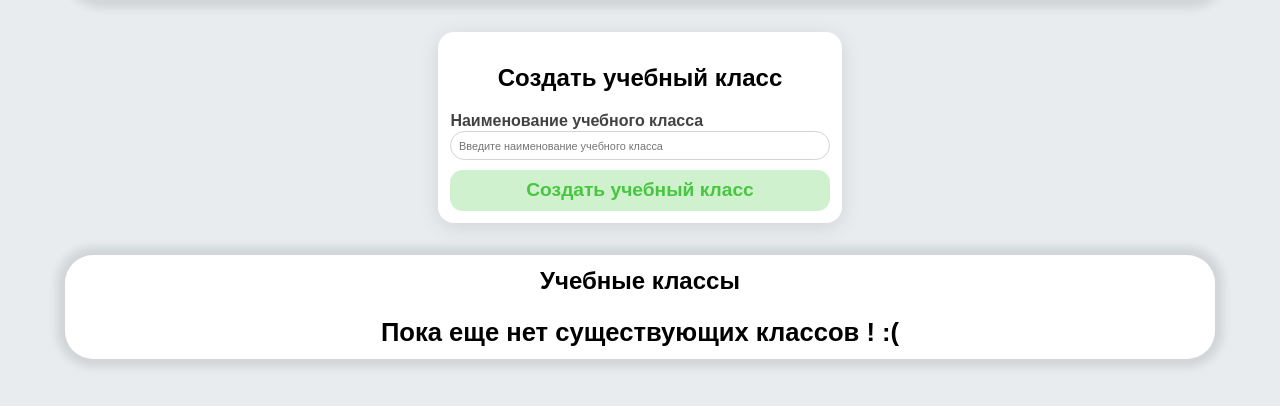
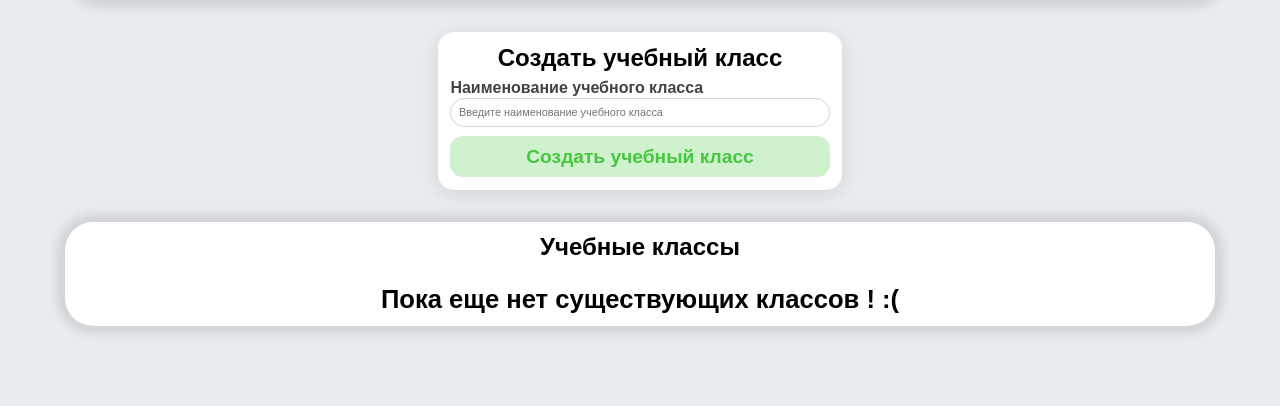
Before and after one commit to RodionMatytsin/diplom, a FastAPI app: template templates/admin.html in a window 1280 px wide. Shown: the part 79-485 px from the top of the page. Run offline with FastAPI, Linux system fonts and the light colour scheme; the template is opened without the code that fills it, so the values that code supplies are empty; parts of the project's set-up code (start-up, migrations or seed data) failed here and were passed over.

Commit message:
fix front

```diff
--- a/static/css/admin.css
+++ b/static/css/admin.css
@@ -170,6 +170,7 @@ header{
     font-weight: 700;
     color: #000000;
     text-align: center;
+    margin: 0 0 1.7% 0;
 }
 
 .input_label {
@@ -343,7 +344,7 @@ header{
 .teacher_class_with_schoolchildren_for_admin_name_class {
     font-weight: 500;
     font-size: 1.75rem;
-    margin: 2% 0;
+    margin: 1% 0 2% 0;
     display: flex;
     justify-content: center;
     align-items: center;
--- a/static/css/schoolchildren.css
+++ b/static/css/schoolchildren.css
@@ -266,6 +266,7 @@ header{
     font-weight: 700;
     color: #000000;
     text-align: center;
+    margin: 0 0 1.5% 0;
 }
 
 .input_label {
--- a/static/css/teachers.css
+++ b/static/css/teachers.css
@@ -117,6 +117,7 @@ header{
     font-weight: 700;
     color: #000000;
     text-align: center;
+    margin: 0 0 1.5% 0;
 }
 
 .input_label {
@@ -279,7 +280,7 @@ header{
 .teacher_class_with_schoolchildren_name_class {
     font-weight: 500;
     font-size: 1.75rem;
-    margin: 2% 0;
+    margin: 1% 0 2% 0;
     display: flex;
     justify-content: center;
     align-items: center;
```
